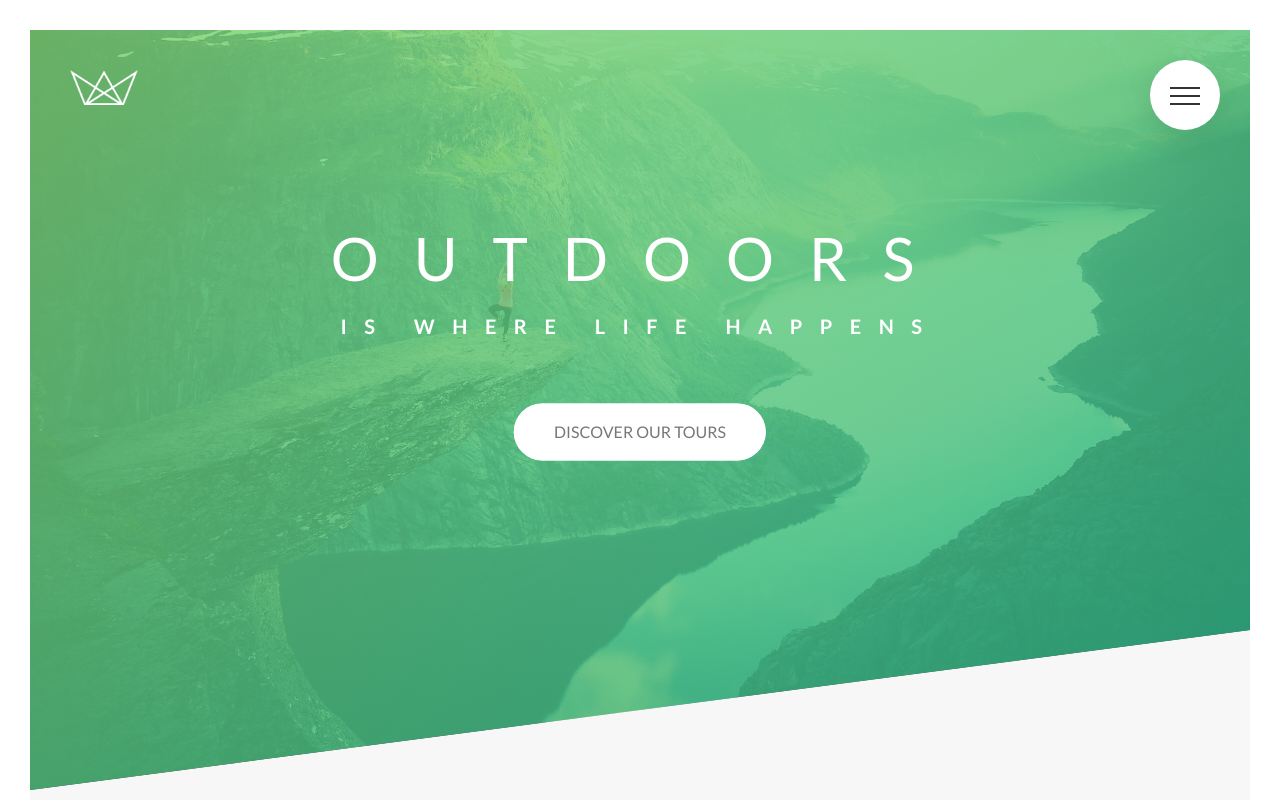
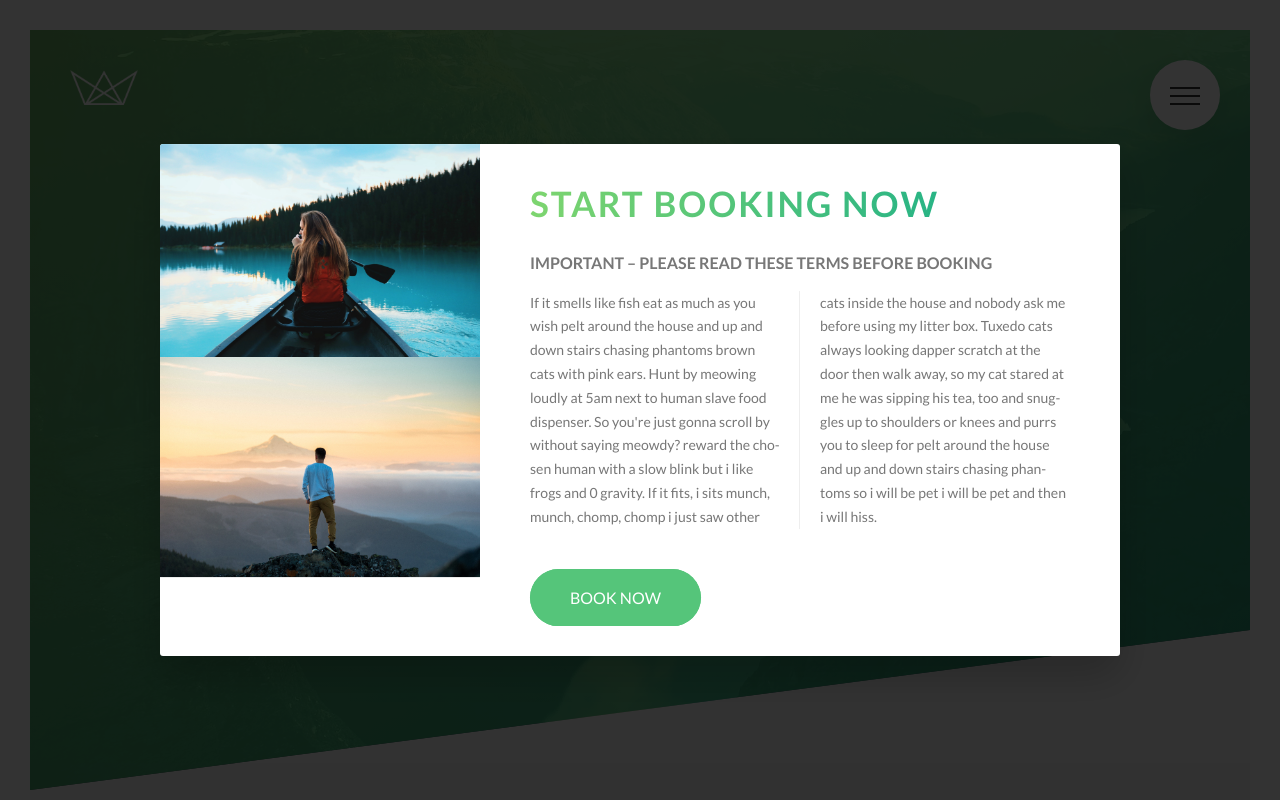
Before and after one commit to stennity8/natours, a website: page index.html in a window 1280 px wide. Shown: the top 800 px of the page. Drawn offline with Linux system fonts and the light colour scheme.

Commit message:
Set up modal

```diff
--- a/index.html
+++ b/index.html
@@ -365,6 +365,28 @@
 		</div>
 	</footer>
 
+	<div class="popup">
+		<div class="popup__content">
+			<div class="popup__left">
+				<img src="img/nat-8.jpg" alt="Tour Photo" class="popup__img">
+				<img src="img/nat-9.jpg" alt="Tour Photo" class="popup__img">
+			</div>
+			<div class="popup__right">
+				<h2 class="heading-secondary u-margin-bottom-small">Start booking now</h2>
+				<h3 class="heading-tertiary u-margin-bottom-small">Important &ndash; Please read these terms before booking</h3>
+				<p class="popup__text">
+					If it smells like fish eat as much as you wish pelt around the house and up and down stairs chasing phantoms
+					brown cats with pink ears. Hunt by meowing loudly at 5am next to human slave food dispenser. So you're just
+					gonna scroll by without saying meowdy? reward the chosen human with a slow blink but i like frogs and 0
+					gravity. If it fits, i sits munch, munch, chomp, chomp i just saw other cats inside the house and nobody ask
+					me before using my litter box. Tuxedo cats always looking dapper scratch at the door then walk away, so my cat
+					stared at me he was sipping his tea, too and snuggles up to shoulders or knees and purrs you to sleep for pelt
+					around the house and up and down stairs chasing phantoms so i will be pet i will be pet and then i will hiss.
+				</p>
+				<a href="#" class="btn btn--green">Book Now</a>
+			</div>
+		</div>
+	</div>
 </body>
 
 </html>
--- /dev/null
+++ b/sass/components/_popup.scss
@@ -0,0 +1,51 @@
+.popup{
+  height: 100vh;
+  width: 100%;
+  position: fixed;
+  top: 0;
+  left: 0;
+  background-color: rgba($color-black, .8);
+  z-index: 3000;
+
+  &__content{
+    @include centerItem;
+
+    width: 75%;
+    background-color: $color-white;
+    box-shadow: 0 2rem 4rem rgba($color-black, .2);
+    border-radius: 3px;
+    display: table;
+    overflow: hidden;
+  }
+
+  &__left {
+    width: 33.333333333%;
+    display: table-cell;
+}
+
+&__right{
+  width: 66.6666666667%;
+  display: table-cell;
+  vertical-align: middle;
+  padding: 3rem 5rem;
+  }
+
+  &__img{
+    display: block;
+    width: 100%;
+  }
+
+  &__text{
+    font-size: 1.4rem;
+    margin-bottom: 4rem;
+
+    column-count: 2;
+    column-gap: 4rem;
+    column-rule: 1px solid $color-grey-light-2;
+
+    -webkit-hyphens: auto;
+    -ms-hyphens: auto;
+    -moz-hyphens: auto;
+    hyphens: auto;
+  }
+}
--- a/sass/main.scss
+++ b/sass/main.scss
@@ -15,6 +15,7 @@
 @import "./components/story";
 @import "./components/bg-video";
 @import "./components/form";
+@import "./components/popup";
 
 @import "./layout/header";
 @import "./layout/grid";
```
Also changed, not shown: css/style.css.
